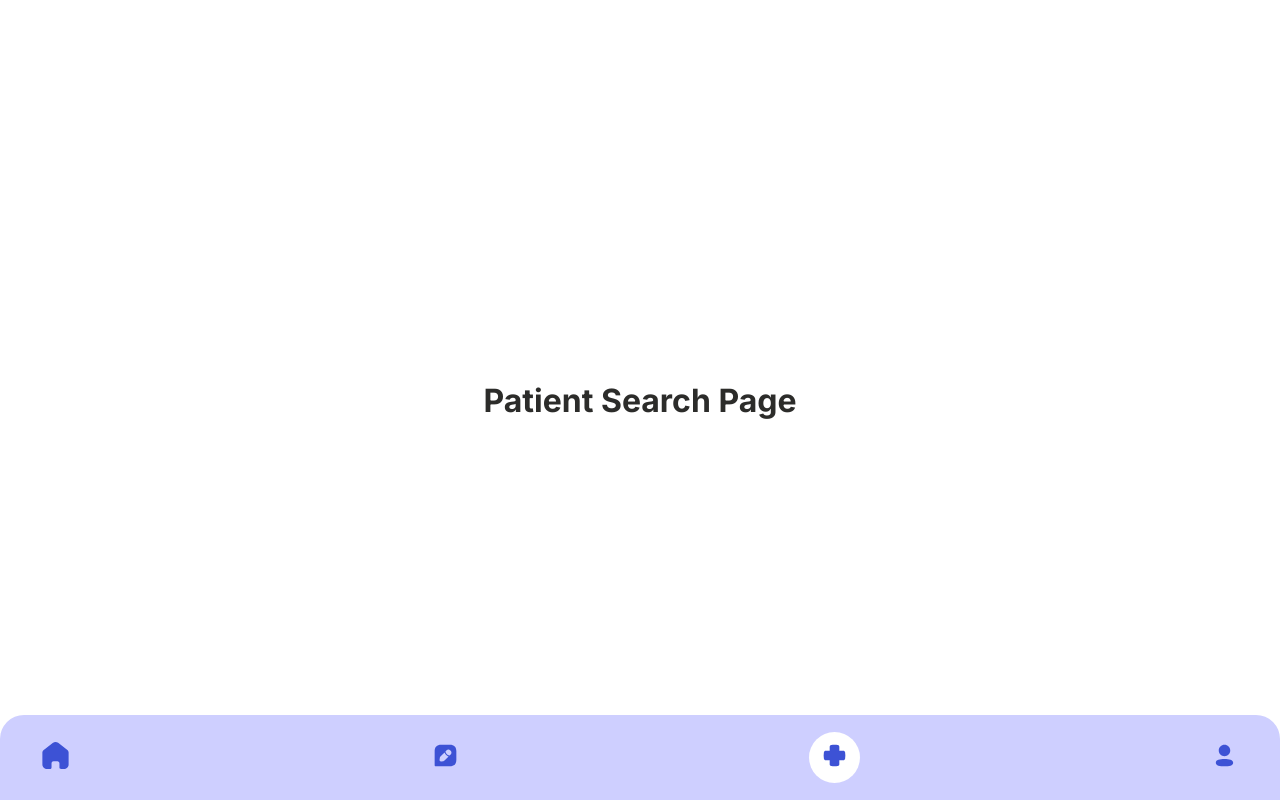
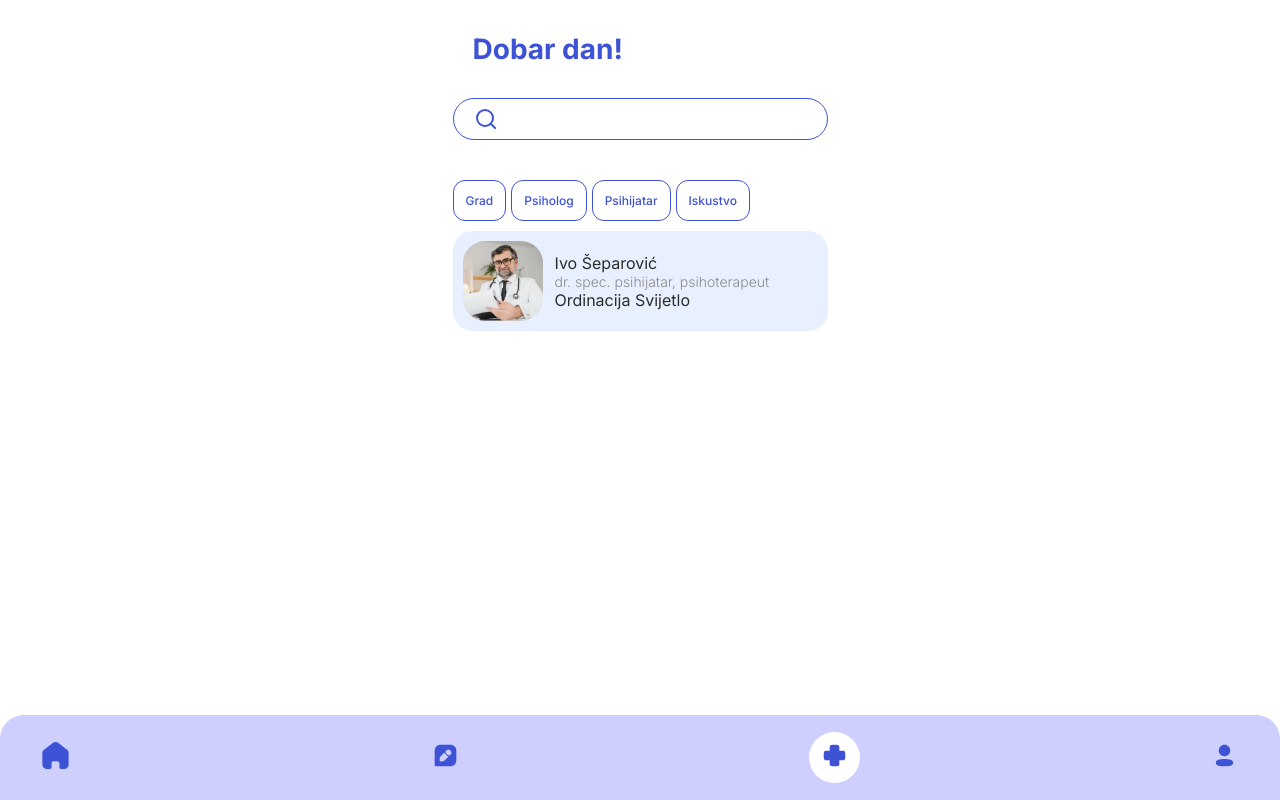
Before and after one commit to Tin922/Internship-Cup, a React (Vite) app in the folder apps/client/: page /search in a window 1280 px wide. Built offline with nearby package versions, Linux system fonts and the light colour scheme.

Commit message:
Add doctor card component and basic search page

```diff
--- /dev/null
+++ b/apps/client/src/components/SearchBar/Searchbar.jsx
@@ -0,0 +1,27 @@
+import { useState } from "react";
+import { useNavigate } from "react-router-dom";
+import search from "../../../public/search/search.svg";
+import styles from "./Searchbar.module.css";
+
+const Searchbar = () => {
+  const [searchInput, setSearchInput] = useState("");
+  const navigate = useNavigate();
+
+  return (
+    <div className={styles.searchbar}>
+      <img
+        className={styles.searchButton}
+        src={search}
+        alt="search icon"
+        onClick={() => navigate(`/search/${searchInput}`)}
+      />
+      <input
+        type="text"
+        className={styles.searchInput}
+        onChange={(e) => setSearchInput(e.target.value)}
+      />
+    </div>
+  );
+};
+
+export default Searchbar;
--- /dev/null
+++ b/apps/client/src/components/SearchBar/Searchbar.module.css
@@ -0,0 +1,23 @@
+.searchbar {
+  display: flex;
+  flex-direction: row;
+  justify-content: space-between;
+  align-items: center;
+  padding: 8px 20px;
+  width: 100%;
+  border: 1px solid var(--primary);
+  border-radius: 22px;
+  column-gap: 15px;
+}
+
+.searchButton {
+  cursor: pointer;
+}
+
+.searchInput {
+  width: 100%;
+  border: none;
+  outline: none;
+  font-size: 16px;
+  color: var(--dark);
+}
--- a/apps/client/src/pages/Patient/HomePage/PatientHomePage.module.css
+++ b/apps/client/src/pages/Patient/HomePage/PatientHomePage.module.css
@@ -1,4 +1,4 @@
-.welcomeTextArea{
+.welcomeTextArea {
   text-align: left;
 
   width: 100%;
@@ -15,7 +15,7 @@
 
 .pageTitle {
   color: var(--primary);
-  font-weight: 600;
+  font-weight: 700;
   font-size: 28px;
   line-height: 33px;
   margin: 0;
--- a/apps/client/src/pages/Patient/JournalPage/JournalEntry/PatientJournalEntry.jsx
+++ b/apps/client/src/pages/Patient/JournalPage/JournalEntry/PatientJournalEntry.jsx
@@ -72,8 +72,6 @@ const PatientJournalEntry = () => {
       />
 
       <button className={styles.saveButton}>Dodaj u svoj dnevnik</button>
-
-      {/* <Navbar currentPage="journal" /> */}
     </div>
   );
 };
--- /dev/null
+++ b/apps/client/src/pages/Patient/SearchPage/DoctorCard.jsx
@@ -0,0 +1,15 @@
+import styles from "./DoctorCard.module.css";
+
+const DoctorCard = ({ image, name, title, office }) => {
+  return (
+    <div className={styles.doctorCard}>
+      <img src={image} alt="doctor image" className={styles.image} />
+      <div className={styles.textArea}>
+        <p className={styles.name}>{name}</p>
+        <p className={styles.title}>{title}</p>
+        <p className={styles.office}>{office}</p>
+      </div>
+    </div>
+  );
+};
+export default DoctorCard;
--- /dev/null
+++ b/apps/client/src/pages/Patient/SearchPage/DoctorCard.module.css
@@ -0,0 +1,31 @@
+.doctorCard {
+  display: flex;
+  flex-direction: row;
+  align-items: center;
+  padding: 10px;
+  background-color: var(--light-blue);
+  border-radius: 20px;
+  gap: 12px;
+  margin: 10px 0;
+}
+.doctorCard p {
+  margin: 0;
+}
+
+.doctorCard img {
+  width: 80px;
+  height: 80px;
+  border-radius: 22px;
+  object-fit: cover;
+}
+
+.textArea {
+  text-align: left;
+  width: 100%;
+}
+
+.title {
+  font-size: 14px;
+  font-weight: 300;
+  color: var(--medium);
+}
--- a/apps/client/src/pages/Patient/SearchPage/SearchPage.jsx
+++ b/apps/client/src/pages/Patient/SearchPage/SearchPage.jsx
@@ -1,10 +1,55 @@
+import { useState } from "react";
+import DoctorCard from "./DoctorCard";
+import Searchbar from "../../../components/SearchBar/Searchbar";
 import Navbar from "../../../components/Navbar/Navbar";
+import doctor1 from "../../../../public/doctors/doctor1.png";
 import styles from "./SearchPage.module.css";
 
 const PatientSearchPage = () => {
+  const [filters, setFilters] = useState([]);
+  const handleFilterChange = (filter) => {
+    if (filters.includes(filter)) {
+      setFilters(filters.filter((item) => item !== filter));
+      return;
+    }
+    setFilters([...filters, filter]);
+  };
+
   return (
     <div className={styles.mainArea}>
-      <h1>Patient Search Page</h1>
+      <h1 className={styles.pageTitle}>Dobar dan!</h1>
+      <Searchbar />
+      <div className={styles.filters}>
+        <p
+          className={`${styles.filter} ${filters.includes("grad") ? styles.active : ""}`}
+          onClick={() => handleFilterChange("grad")}>
+          Grad
+        </p>
+        <p
+          className={`${styles.filter} ${filters.includes("psiholog") ? styles.active : ""}`}
+          onClick={() => handleFilterChange("psiholog")}>
+          Psiholog
+        </p>
+        <p
+          className={`${styles.filter} ${filters.includes("psihijatar") ? styles.active : ""}`}
+          onClick={() => handleFilterChange("psihijatar")}>
+          Psihijatar
+        </p>
+        <p
+          className={`${styles.filter} ${filters.includes("iskustvo") ? styles.active : ""}`}
+          onClick={() => handleFilterChange("iskustvo")}>
+          Iskustvo
+        </p>
+      </div>
+      <div className={styles.doctorList}>
+        <DoctorCard
+          image={doctor1}
+          name="Ivo Šeparović "
+          title="dr. spec. psihijatar, psihoterapeut"
+          office="Ordinacija Svijetlo"
+        />
+      </div>
+
       <Navbar currentPage="search" />
     </div>
   );
--- a/apps/client/src/pages/Patient/SearchPage/SearchPage.module.css
+++ b/apps/client/src/pages/Patient/SearchPage/SearchPage.module.css
@@ -1,9 +1,46 @@
 .mainArea {
   display: flex;
   flex-direction: column;
-  justify-content: center;
-  align-items: center;
   height: 100vh;
   position: relative;
   width: 100%;
 }
+
+.pageTitle {
+  color: var(--primary);
+  font-weight: 700;
+  font-size: 28px;
+  line-height: 33px;
+  margin: 33px 0 32px 20px;
+}
+
+.filters {
+  margin-top: 40px;
+  display: flex;
+  flex-direction: row;
+  flex-wrap: wrap;
+  gap: 5px;
+}
+
+.filter {
+  display: flex;
+  align-items: center;
+  justify-content: center;
+  font-size: 12px;
+  font-weight: 500;
+  padding: 12px;
+  border-radius: 12px;
+  background-color: none;
+  color: var(--primary);
+  border: 1px solid var(--primary);
+  cursor: pointer;
+  margin: 0;
+  -webkit-user-select: none;
+  -ms-user-select: none;
+  user-select: none;
+}
+
+.active {
+  background-color: var(--primary);
+  color: var(--light);
+}
```
Also changed, not shown: apps/client/public/doctors/doctor1.png (added), apps/client/public/search/search.svg (added).
